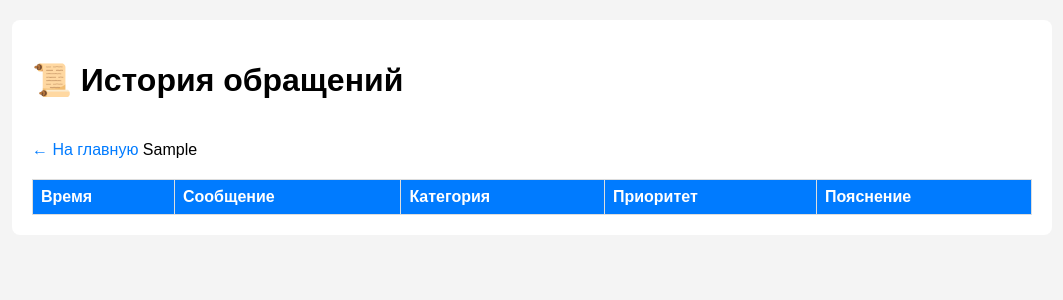
After one commit to algorithm-ssau/2026-6304-3-AiAgent, a FastAPI app: template templates/history.html in a window 1280 px wide. The commit adds this page. Shown: the top 300 px of the page, without its empty margins (108-1171 px from the left). Run offline with FastAPI, Linux system fonts and the light colour scheme; the template is opened without the code that fills it: most values are stand-ins (such as "Sample title", 1, 10 or a date in 2020); lists and menus that the app fills with data are empty.

Commit message:
feat: add logging to CSV and history page

```diff
--- /dev/null
+++ b/logger.py
@@ -0,0 +1,36 @@
+import csv
+import os
+from datetime import datetime
+from typing import List, Dict
+
+LOG_FILE = "requests_log.csv"
+
+# Инициализация CSV-файла с заголовками, если его нет
+def init_log():
+    if not os.path.exists(LOG_FILE):
+        with open(LOG_FILE, mode='w', newline='', encoding='utf-8') as file:
+            writer = csv.writer(file)
+            writer.writerow(["timestamp", "user_message", "category", "priority", "explanation"])
+
+def log_request(user_message: str, result: dict):
+    """Сохраняет запрос и ответ в CSV"""
+    init_log()
+    with open(LOG_FILE, mode='a', newline='', encoding='utf-8') as file:
+        writer = csv.writer(file)
+        writer.writerow([
+            datetime.now().isoformat(),
+            user_message,
+            result.get("category", ""),
+            result.get("priority", ""),
+            result.get("explanation", "")
+        ])
+
+def get_history(limit: int = 100) -> List[Dict]:
+    """Возвращает последние записи (лимит) из лога"""
+    init_log()
+    rows = []
+    with open(LOG_FILE, mode='r', newline='', encoding='utf-8') as file:
+        reader = csv.DictReader(file)
+        rows = list(reader)
+    # возвращаем последние `limit` записей в обратном порядке (свежие сверху)
+    return list(reversed(rows[-limit:]))
--- a/main.py
+++ b/main.py
@@ -1,16 +1,24 @@
-from fastapi import FastAPI, Form
+from fastapi import FastAPI, Form, Request
 from fastapi.responses import HTMLResponse
+from fastapi.templating import Jinja2Templates
 from llm_client import classify_with_yandex_gpt
+from logger import log_request, get_history
 
 app = FastAPI(title="ИИ-агент техподдержки")
+templates = Jinja2Templates(directory="templates")
 
 @app.get("/", response_class=HTMLResponse)
-async def get_form():
-    with open("templates/index.html", "r", encoding="utf-8") as f:
-        html_content = f.read()
-    return HTMLResponse(content=html_content)
+async def get_form(request: Request):
+    return templates.TemplateResponse("index.html", {"request": request})
 
 @app.post("/classify")
 async def classify(user_message: str = Form(...)):
     result = classify_with_yandex_gpt(user_message)
+    # Логируем запрос и ответ
+    log_request(user_message, result)
     return result
+
+@app.get("/history", response_class=HTMLResponse)
+async def show_history(request: Request):
+    history = get_history(limit=50)
+    return templates.TemplateResponse("history.html", {"request": request, "history": history})
--- /dev/null
+++ b/templates/history.html
@@ -0,0 +1,31 @@
+<!DOCTYPE html>
+<html lang="ru">
+<head>
+    <meta charset="UTF-8">
+    <meta name="viewport" content="width=device-width, initial-scale=1.0">
+    <title>История обращений</title>
+    <style>
+        body { font-family: Arial, sans-serif; margin: 20px; background: #f4f4f4; }
+        .container { max-width: 1000px; margin: auto; background: white; padding: 20px; border-radius: 8px; }
+        table { width: 100%; border-collapse: collapse; margin-top: 20px; }
+        th, td { border: 1px solid #ddd; padding: 8px; text-align: left; vertical-align: top; }
+        th { background: #007bff; color: white; }
+        tr:nth-child(even) { background: #f9f9f9; }
+        .back-link { display: inline-block; margin-top: 20px; color: #007bff; text-decoration: none; }
+    </style>
+</head>
+<body>
+    <div class="container">
+        <h1>📜 История обращений</h1>
+        <a href="/" class="back-link">← На главную</a>
+        <table>
+            <thead>
+                <tr><th>Время</th><th>Сообщение</th><th>Категория</th><th>Приоритет</th><th>Пояснение</th></tr>
+            </thead>
+            <tbody>
+                {{ table_rows }}
+            </tbody>
+        </table>
+    </div>
+</body>
+</html>
--- a/templates/index.html
+++ b/templates/index.html
@@ -37,6 +37,7 @@
             <div id="priorityDisplay"></div>
             <div id="explanationDisplay" class="explanation"></div>
         </div>
+        <p><a href="/history">📋 Посмотреть историю обращений</a></p>
     </div>
 
     <script>
```
